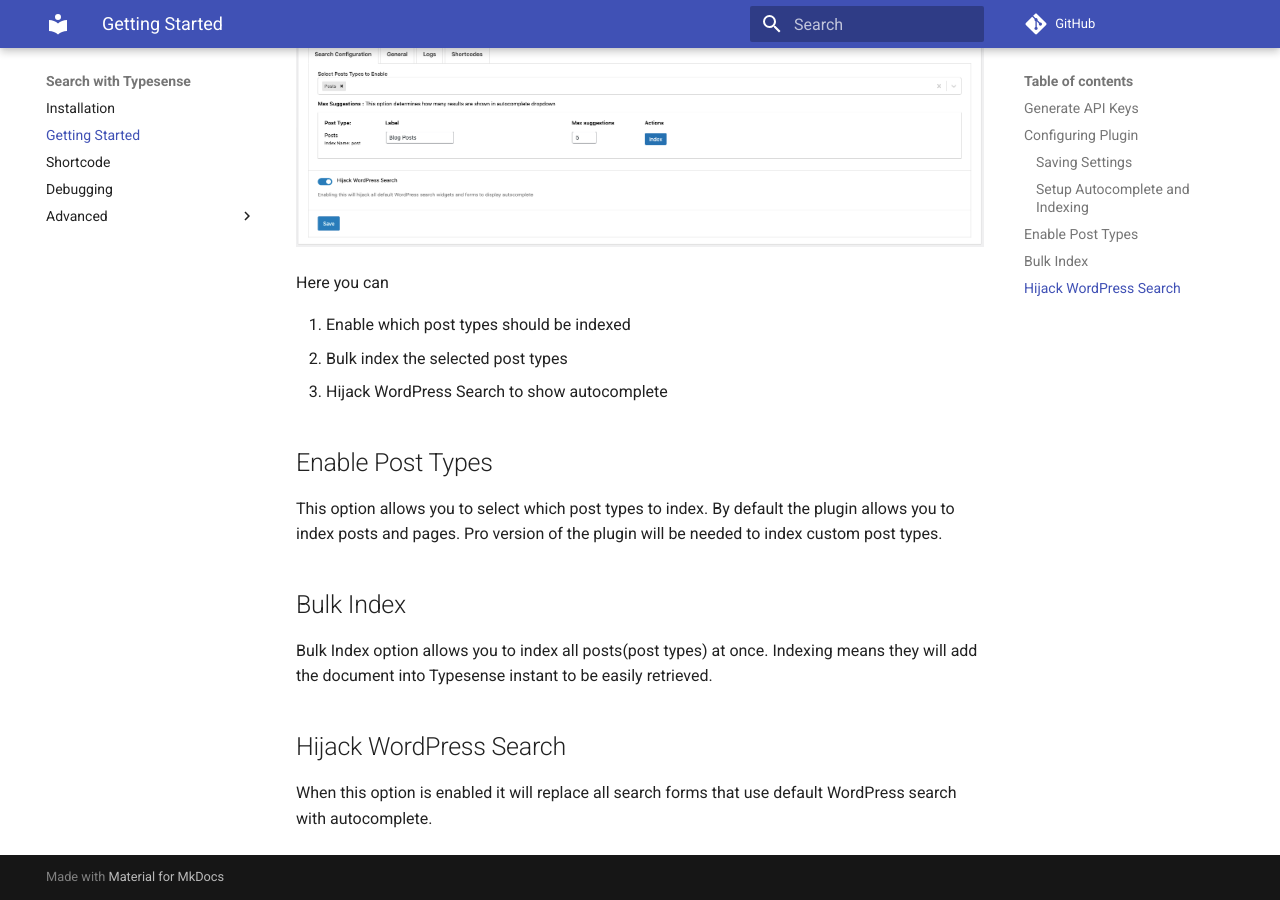
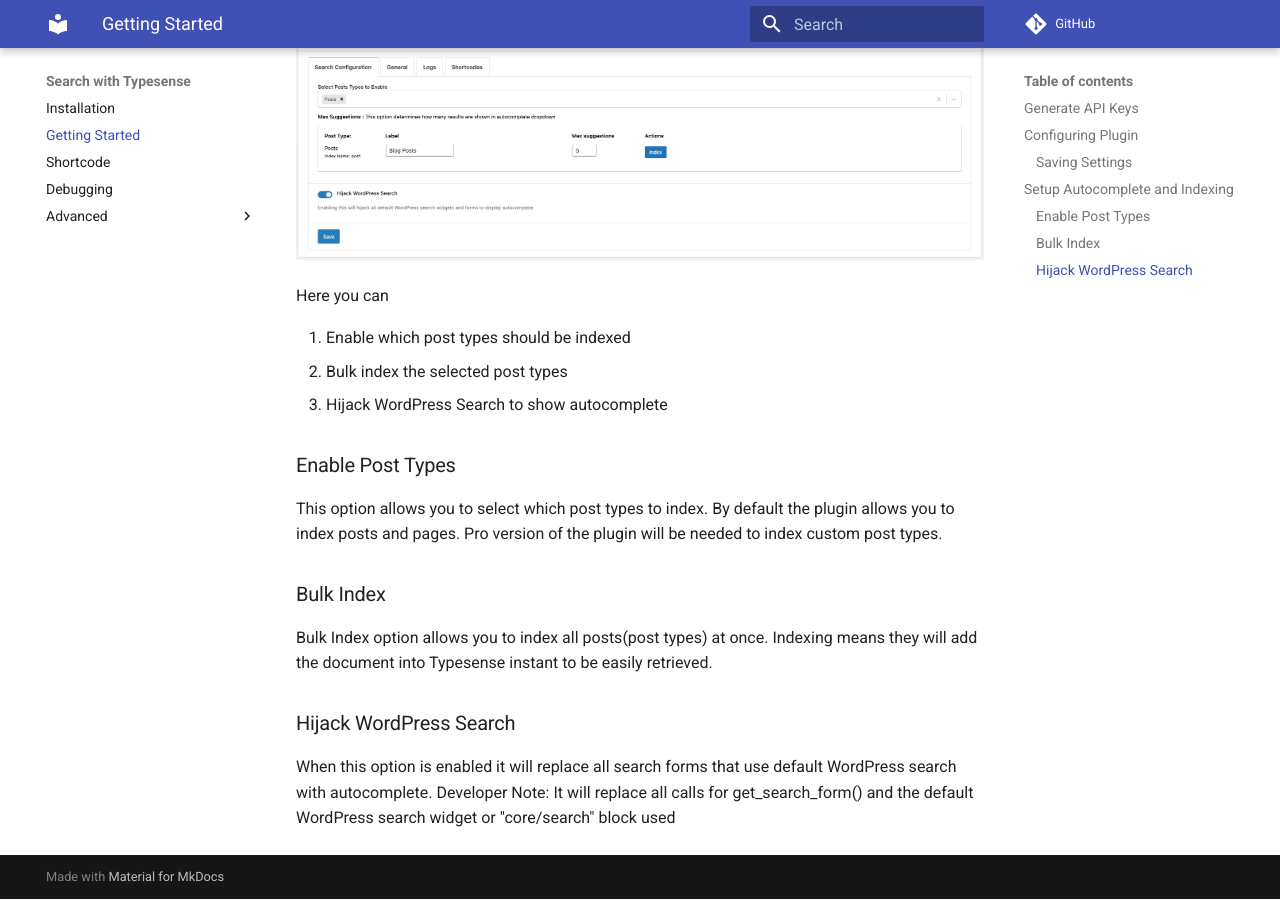
Before and after one commit to codemanas/cm-typesense-docs, an MkDocs documentation site: the page built from docs/getting-started.md, in a window 1280 px wide and 900 px high, scrolled down 2077 px. Built offline with MkDocs 1.6.1 and Material for MkDocs 9.7.7, drawn with Linux system fonts in a browser that asks for light colours; comment, search, counter and statistics services are not loaded.

Commit message:
Changes for getting started

```diff
--- a/docs/getting-started.md
+++ b/docs/getting-started.md
@@ -33,7 +33,7 @@
 Here - enter the details provided in the text file and click save.
 Your WordPress install will now be able to connect to your typensese instance.
 
-### Setup Autocomplete and Indexing
+## Setup Autocomplete and Indexing
 The next step is to enable and start indexing your posts.
 
 Going to Admin Area > Typesense
@@ -45,15 +45,16 @@
 2. Bulk index the selected post types
 3. Hijack WordPress Search to show autocomplete
 
-## Enable Post Types
+### Enable Post Types
 This option allows you to select which post types to index.
 By default the plugin allows you to index posts and pages.
 Pro version of the plugin will be needed to index custom post types.
 
-## Bulk Index
+### Bulk Index
 Bulk Index option allows you to index all posts(post types) at once.
 Indexing means they will add the document into Typesense instant to be easily retrieved.
 
-## Hijack WordPress Search
+### Hijack WordPress Search
 When this option is enabled it will replace all search forms that use
 default WordPress search with autocomplete.
+Developer Note: It will replace all calls for get_search_form() and the default WordPress search widget or "core/search" block used
```
Also changed, not shown: site/getting-started/index.html, site/search/search_index.json, 1 other file.
